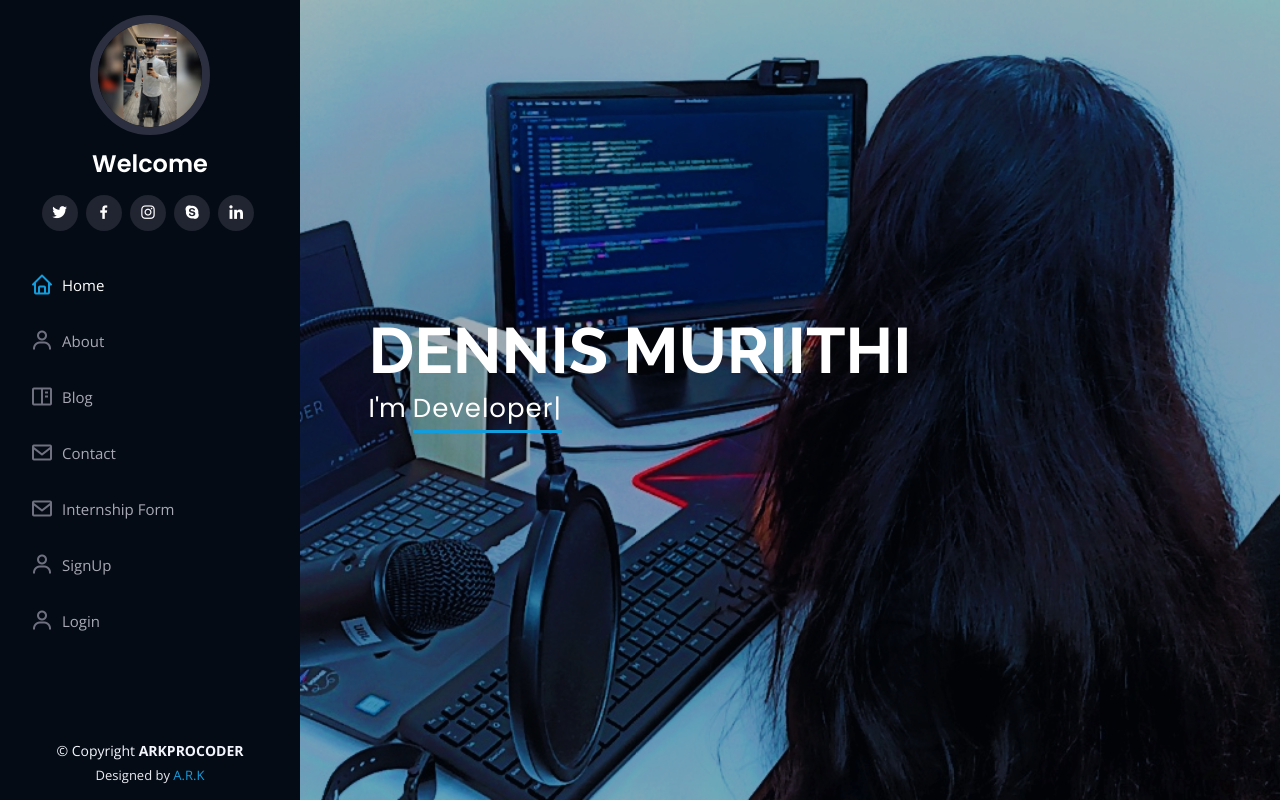
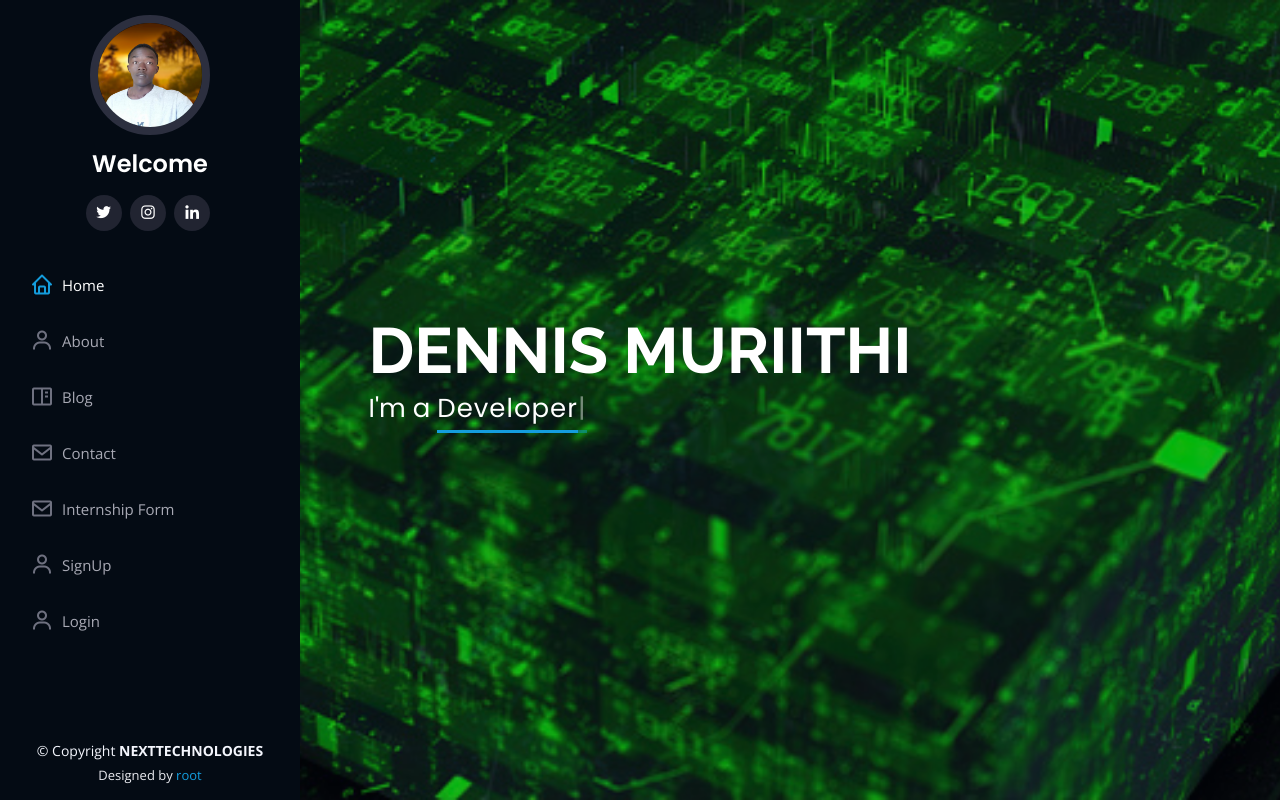
Before and after one commit to GrayArch/portfolio_website, a Django app: page / in a window 1280 px wide. Run offline with Django 3.2, Linux system fonts and the light colour scheme; some libraries are stand-ins or nearby versions.

Commit message:
style changes

```diff
--- a/templates/basic.html
+++ b/templates/basic.html
@@ -43,13 +43,11 @@
     <div class="d-flex flex-column">
 
       <div class="profile">
-        <img src="{% static 'assets/img/ark.jpg' %}" alt="" class="img-fluid rounded-circle">
+        <img src="{% static 'assets/img/user.png' %}" alt="" class="img-fluid rounded-circle">
         <h1 class="text-light"><a href="index.html">Welcome {{user.username}}</a></h1>
         <div class="social-links mt-3 text-center">
-          <a href="#" class="twitter"><i class="bx bxl-twitter"></i></a>
-          <a href="#" class="facebook"><i class="bx bxl-facebook"></i></a>
+          <a href="https://www.twitter.com/toor_ctrl/" target="_blank" class="twitter"><i class="bx bxl-twitter"></i></a>
           <a href="https://www.instagram.com/ark__dev/" target="_blank" class="instagram"><i class="bx bxl-instagram"></i></a>
-          <a href="#" class="google-plus"><i class="bx bxl-skype"></i></a>
           <a href="https://www.linkedin.com/in/aneesrehmankhan/" target="_blank" class="linkedin"><i class="bx bxl-linkedin"></i></a>
         </div>
       </div>
@@ -103,11 +101,11 @@
   <footer id="footer">
     <div class="container">
       <div class="copyright">
-        &copy; Copyright <strong><span>ARKPROCODER</span></strong>
+        &copy; Copyright <strong><span>NEXTTECHNOLOGIES</span></strong>
       </div>
       <div class="credits">
 
-        Designed by <a href="">A.R.K</a>
+        Designed by <a href="">root</a>
       </div>
     </div>
   </footer><!-- End  Footer -->
--- a/templates/home.html
+++ b/templates/home.html
@@ -1,10 +1,10 @@
 {% extends 'basic.html' %}
-{% block title %} CTRL-ROOT {% endblock title %}
+{% block title %} root-portfolio {% endblock title %}
 {% block hero %}
   <section id="hero" class="d-flex flex-column justify-content-center align-items-center">
     <div class="hero-container" data-aos="fade-in">
       <h1>DENNIS MURIITHI</h1>
-      <p>I'm <span class="typed" data-typed-items="Designer, Developer, Freelancer"></span></p>
+      <p>I'm a <span class="typed" data-typed-items="PenTester, Developer, Freelancer"></span></p>
     </div>
   </section>
 
```
Also changed, not shown: templates/about.html (+8 -9 lines), db.sqlite3, static/assets/img/BG.jpg, static/assets/img/BG.png (added), static/assets/img/user.png (added).
